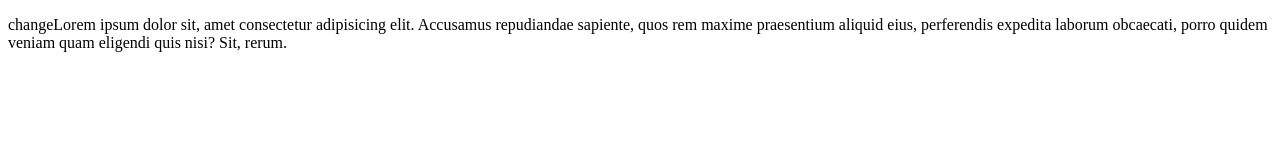
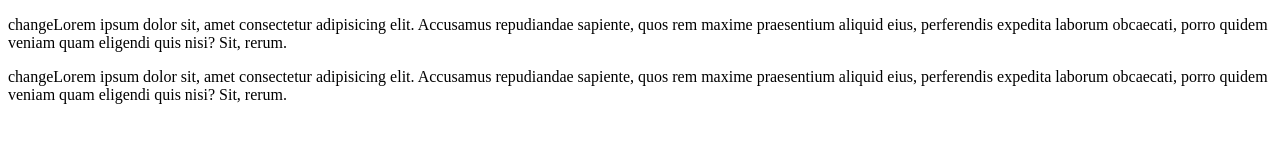
Before and after one commit to lwooly/gittest, a plain HTML site: page index.html in a window 1280 px wide. Drawn offline with Linux system fonts and the light colour scheme.

Commit message:
update files

```diff
--- a/index.html
+++ b/index.html
@@ -7,5 +7,6 @@
 </head>
 <body>
     <p>changeLorem ipsum dolor sit, amet consectetur adipisicing elit. Accusamus repudiandae sapiente, quos rem maxime praesentium aliquid eius, perferendis expedita laborum obcaecati, porro quidem veniam quam eligendi quis nisi? Sit, rerum.</p>
+    <p>changeLorem ipsum dolor sit, amet consectetur adipisicing elit. Accusamus repudiandae sapiente, quos rem maxime praesentium aliquid eius, perferendis expedita laborum obcaecati, porro quidem veniam quam eligendi quis nisi? Sit, rerum.</p>
 </body>
 </html>
```
Also changed, not shown: file1.txt (added), test2.txt (added).
